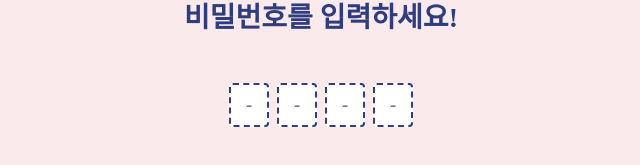
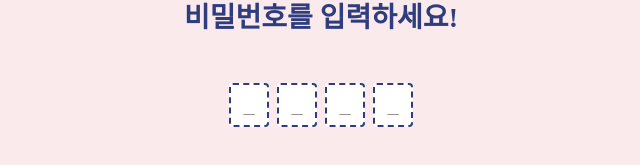
Before and after one commit to centraldogma99/nemonemo, a React (Create React App) app: page / in a window 1280 px wide. Shown: the part 323-488 px from the top of the page, without its empty margins (319-959 px from the left). Built offline with nearby package versions, Linux system fonts and the light colour scheme.

Commit message:
feat: 비밀번호 창에서 백스페이스 사용 가능하도록 수정

```diff
--- a/src/components/PasswordInput.tsx
+++ b/src/components/PasswordInput.tsx
@@ -18,7 +18,7 @@ const NumberInput = React.forwardRef<
     type={"numeric"}
     inputMode={"decimal"}
     maxLength={1}
-    placeholder={"-"}
+    placeholder={"_"}
     ref={ref}
     {...rest}
   />
@@ -34,6 +34,8 @@ const Input = styled(NumberInput)`
   border-radius: 0.25rem;
   margin-left: 0.5rem;
   caret-color: transparent;
+  color: ${palette.blue};
+  font-weight: bold;
 
   &:first-of-type {
     margin-left: 0;
@@ -95,6 +97,17 @@ const PasswordInput = ({
     return values.length === length && values.every((v) => v !== "");
   }, [length, values]);
 
+  const handleKeyDown = useCallback(
+    (i: number) => (e: React.KeyboardEvent<HTMLInputElement>) => {
+      if (e.code !== "Backspace") return;
+      setValue(i, "");
+      if (i === 0 || inputRefs.current[i - 1] === null) return;
+      inputRefs.current[i - 1]?.focus();
+      setValue(i, "");
+    },
+    [setValue]
+  );
+
   useEffect(() => {
     if (!isInputFull) return;
     if (!isPasswordCorrect) {
@@ -121,6 +134,7 @@ const PasswordInput = ({
           <Input
             value={values[i]}
             onChange={handleChange(i)}
+            onKeyDown={handleKeyDown(i)}
             ref={(e) => (inputRefs.current[i] = e)}
           />
         ))}
```
